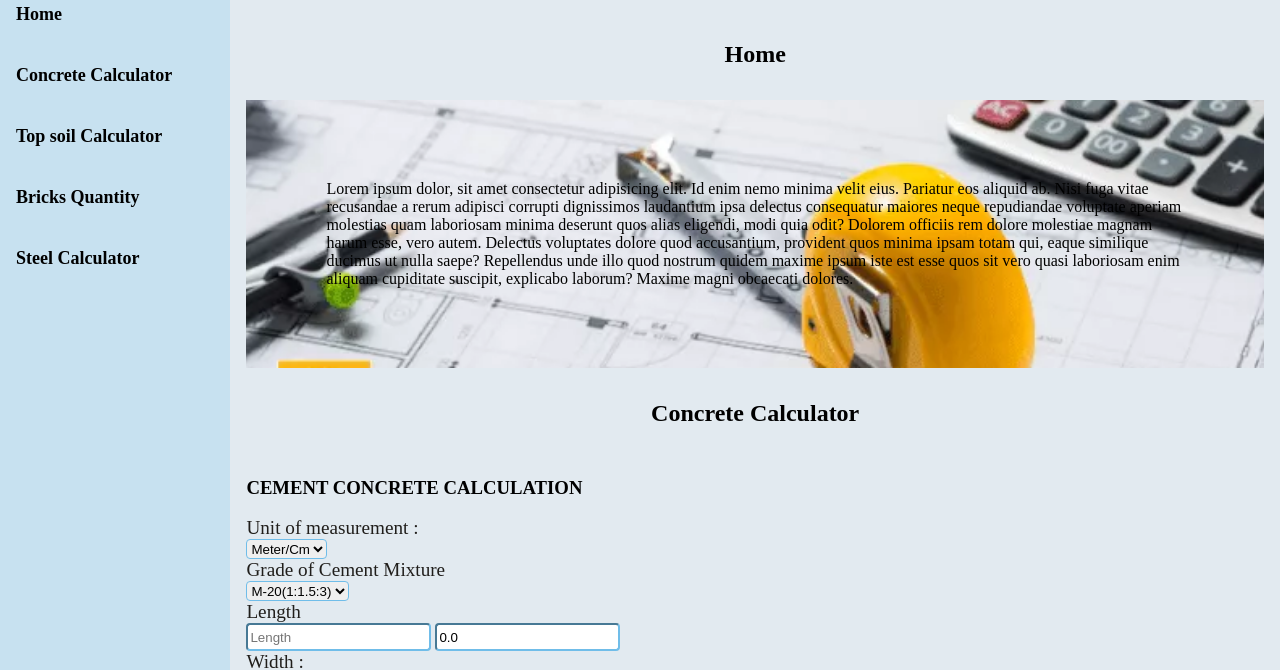
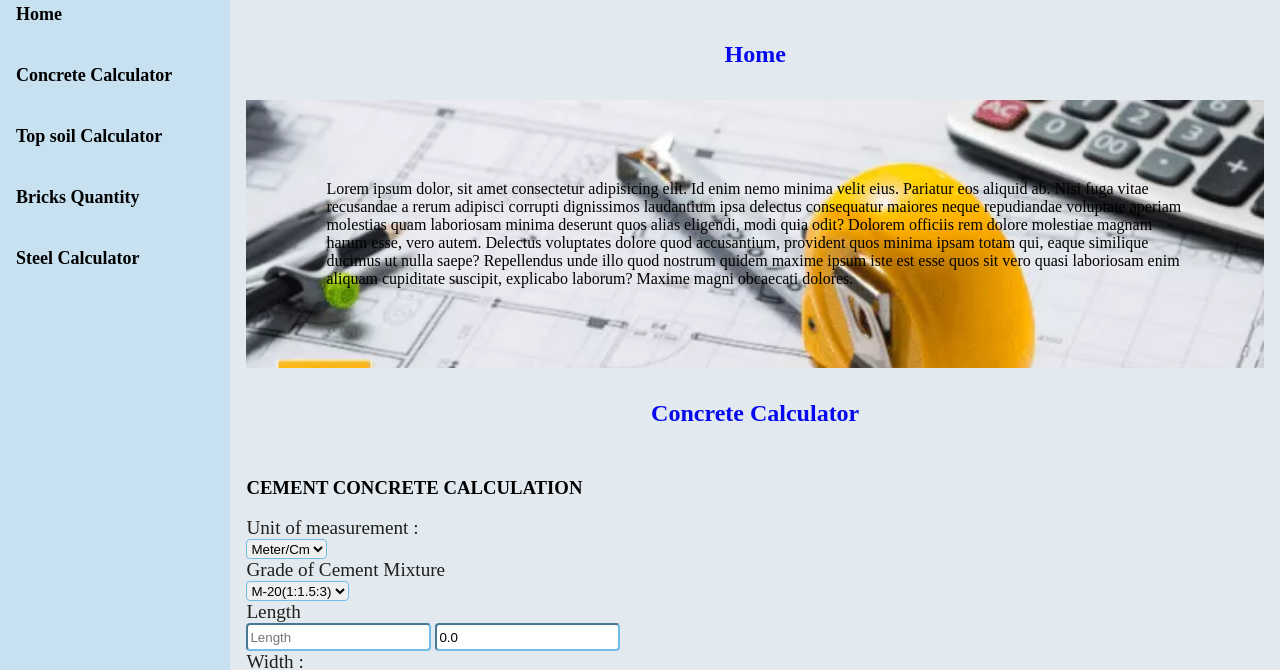
Before and after one commit to bv-ajay27/Infra_Material-App, a plain HTML site: page calculatorIndex.html in a window 1280 px wide. Shown: the part 107-777 px from the top of the page. Drawn offline with Linux system fonts and the light colour scheme.

Commit message:
nameChanged

```diff
--- a/calculatorStyle.css
+++ b/calculatorStyle.css
@@ -110,6 +110,7 @@ button:hover{
 h2{
     text-align: center;
     padding: 2rem;
+    color: #0609f0;
 }
 /* CCM */
 .ccm{
```
